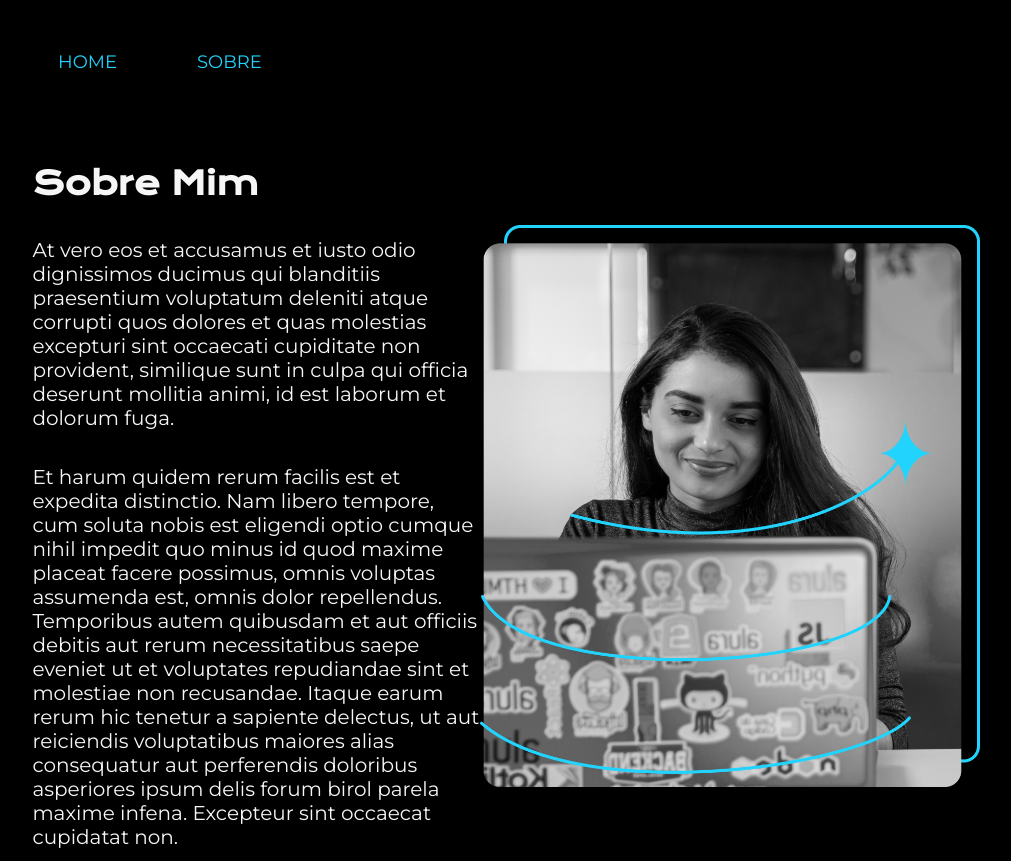
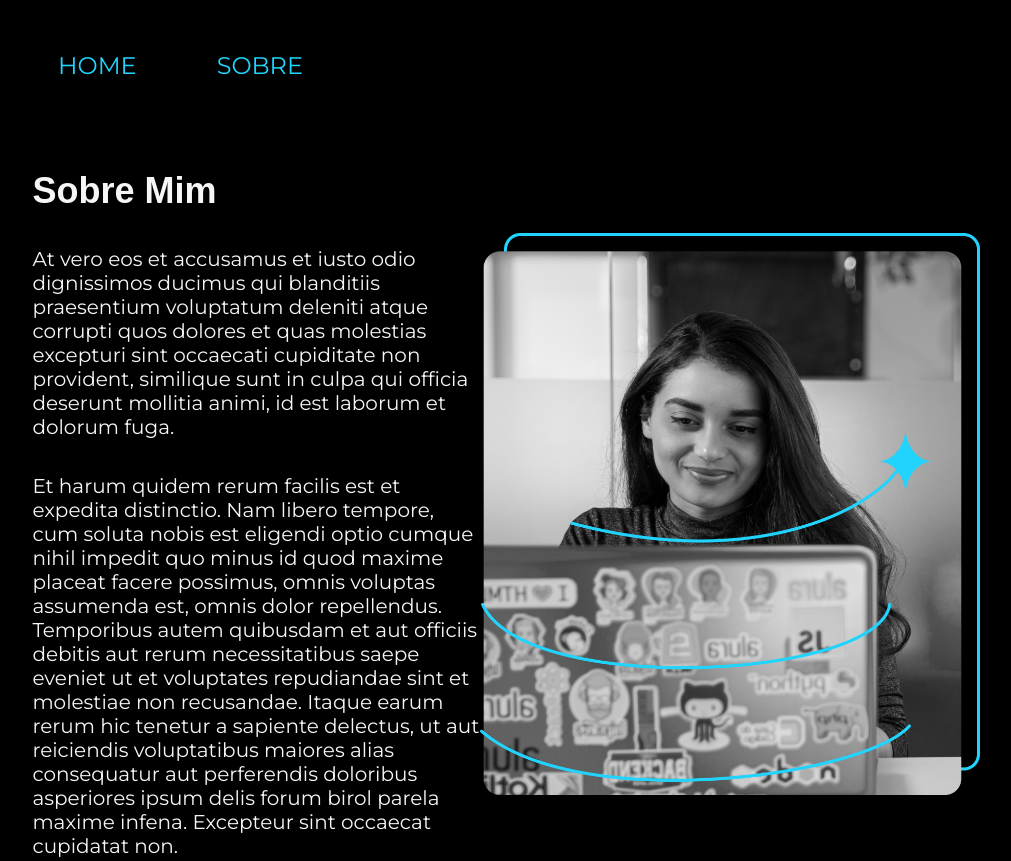
Before and after one commit to evilynsouzaf/curso_frontend_alura, a plain HTML site: page about.html in a window 1280 px wide. Shown: the top 861 px of the page, without its empty margins (134-1145 px from the left). Drawn offline with nearby package versions, Linux system fonts and the light colour scheme.

Commit message:
modificacoes no css

```diff
--- a/styles/style.css
+++ b/styles/style.css
@@ -27,7 +27,7 @@ body{
 }
 .cabecalho_menu_link{
     font-family: var(--fonte-secundaria);
-    font-size: 18px;
+    font-size: 1.5rem;
     color: var(--cor-secundaria);
     text-decoration: none;
 }
@@ -44,14 +44,14 @@ body{
     gap: 35px;
 }
 .apresentacao_conteudo_titulo{
-    font-size: 32px;
-    font-family: 'Krona One', sans-serif;
+    font-size: 2.25rem;
+    font-family: var(--fonte-primaria);
 }
 .destaque{
     color: var(--cor-secundaria);
 }
 .apresentacao_conteudo_texto{
-    font-size: 20px;
+    font-size: 1.25rem;
     font-family: var(--fonte-secundaria);
 }
 .apresentacao_conteudo_botao{
@@ -62,7 +62,7 @@ body{
     gap: 32px;
 }
 .apresentacao_conteudo_subtitulo{
-    font-size: 20px;
+    font-size: 1.25rem;
     font-family: var(--fonte-primaria);
 }
 .apresentacao_conteudo_botao_link{
```
